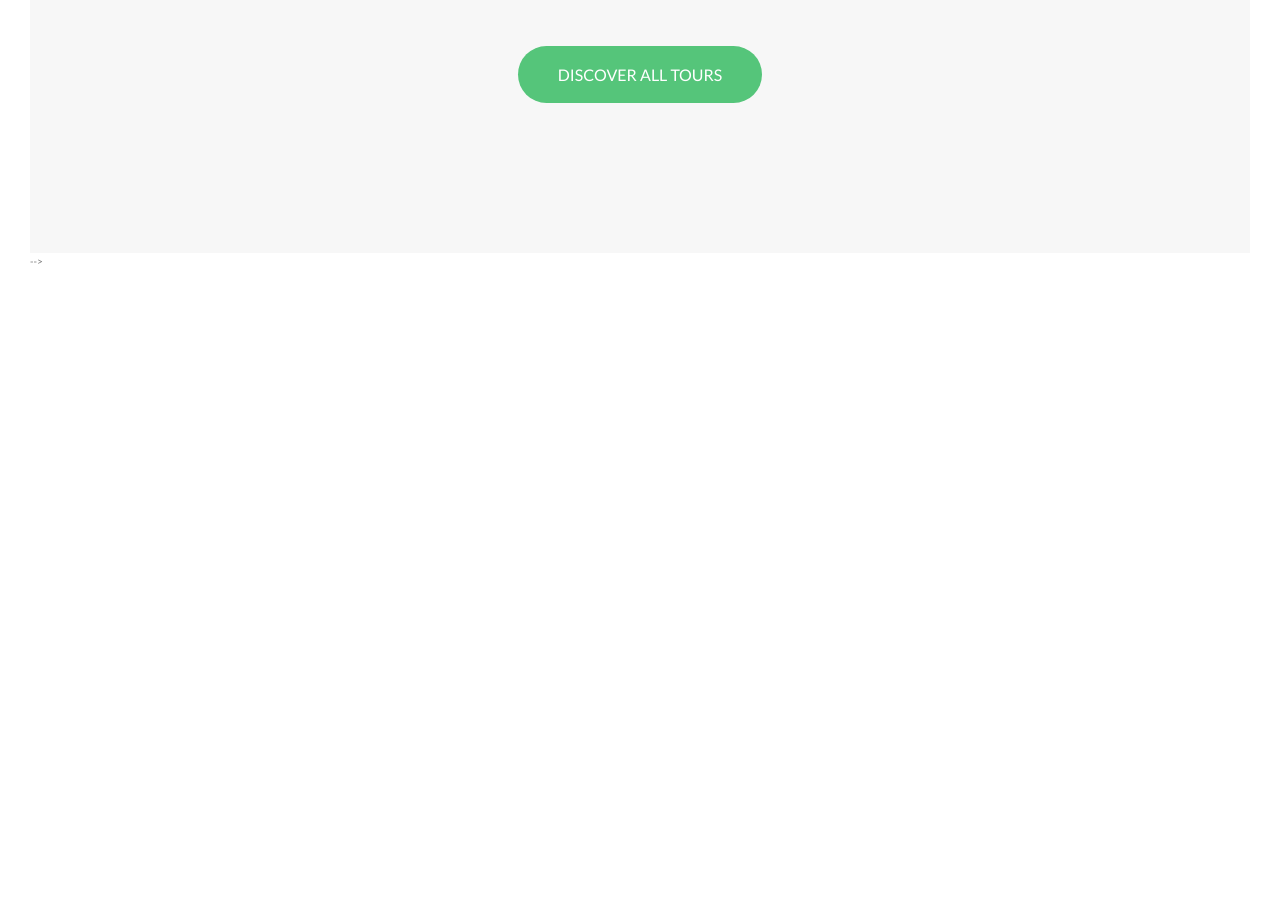
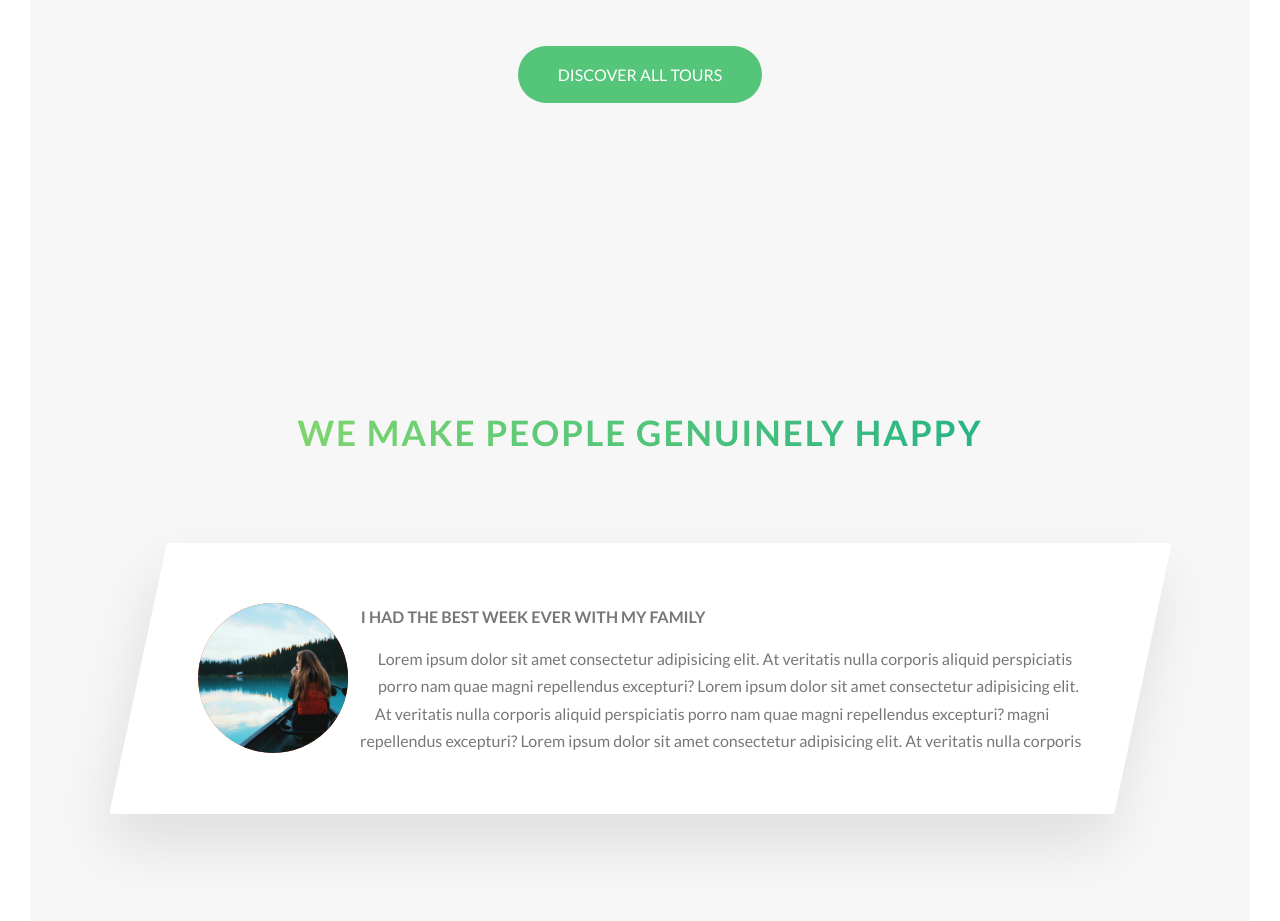
Before and after one commit to nikkisato/Natours_CSS_Course, a website: page index.html in a window 1280 px wide. Shown: the part 3019-3940 px from the top of the page. Before the commit the page ends 3319 px from the top, so only its background shows below. Drawn offline with Linux system fonts and the light colour scheme.

Commit message:
completed part 1

```diff
--- a/index.html
+++ b/index.html
@@ -151,7 +151,7 @@
                     <p class="card__price-only">Only</p>
                     <p class="card__price-value">$297</p>
                   </div>
-                  <a href="#" class="btn btn--white">Book now!</a>
+                  <a href="#" class="btn btn--white">Book now !</a>
                 </div>
               </div>
             </div>
@@ -179,12 +179,11 @@
                     <p class="card__price-only">Only</p>
                     <p class="card__price-value">$497</p>
                   </div>
-                  <a href="#" class="btn btn--white">Book now!</a>
+                  <a href="#" class="btn btn--white">Book now !</a>
                 </div>
               </div>
             </div>
           </div>
-
           <div class="col-1-of-3">
             <div class="card">
               <div class="card__side card__side--front">
@@ -208,19 +207,48 @@
                     <p class="card__price-only">Only</p>
                     <p class="card__price-value">$897</p>
                   </div>
-                  <a href="#" class="btn btn--white">Book now!</a>
+                  <a href="#" class="btn btn--white">Book now !</a>
                 </div>
               </div>
             </div>
           </div>
         </div>
-
         <div class="u-center-text u-margin-top-huge">
           <a href="#" class="btn btn--green">Discover all tours</a>
         </div>
       </section>
+      <section class="section-stories">
+        <div class="u-center-text u-margin-bottom-big">
+          <h2 class="heading-secondary">We make people genuinely happy</h2>
+        </div>
+        <div class="row">
+          <div class="story">
+            <figure class="story__shape">
+              <img
+                src="img/nat-8.jpg"
+                alt="Person on a tour"
+                class="story__img"
+              />
+            </figure>
+            <div class="story__text">
+              <h3 class="heading-tertiary u-margin-bottom-small">
+                I had the best week ever with my family
+              </h3>
+              <p>
+                Lorem ipsum dolor sit amet consectetur adipisicing elit. At
+                veritatis nulla corporis aliquid perspiciatis porro nam quae
+                magni repellendus excepturi? Lorem ipsum dolor sit amet
+                consectetur adipisicing elit. At veritatis nulla corporis
+                aliquid perspiciatis porro nam quae magni repellendus excepturi?
+                magni repellendus excepturi? Lorem ipsum dolor sit amet
+                consectetur adipisicing elit. At veritatis nulla corporis
+              </p>
+            </div>
+          </div>
+        </div>
+      </section>
     </main>
-    <!-- < !--
+    < !--
     <section class="grid-test">
       <div class="row">
         <div class="col-1-of-2">Col 1 of 2</div>
@@ -252,6 +280,5 @@
       </div>
     </section>
     -->
-    -->
   </body>
 </html>
--- a/pages/_home.scss
+++ b/pages/_home.scss
@@ -25,3 +25,9 @@
     margin-top: -11.5rem;
     padding: 25rem 0 15rem 0;
 }
+
+.section-stories {
+    padding: 15rem 0;
+    background-color: $color-grey-light-1;
+
+}
--- /dev/null
+++ b/sass/components/_story.scss
@@ -0,0 +1,32 @@
+.story {
+    width: 75%;
+    margin: 0 auto;
+    box-shadow: 0 3rem 6rem rgba($color-black, .1);
+    background-color: $color-white;
+    border-radius: 3px;
+    padding: 6rem;
+    padding-left: 9rem;
+    font-size: $default-font-size;
+    transform: skewX(-12deg);
+
+
+    &__shape {
+        width: 15rem;
+        height: 15rem;
+        float: left;
+        background-color: orangered;
+        -webkit-shape-outside: circle(50% at 50% 50%);
+        shape-outside: circle(50% at 50% 50%);
+        -webkit-clip-path: circle(50% at 50% 50%);
+        clip-path: circle(50% at 50% 50%);
+        transform: translateX(-3rem) skewX(12deg);
+    }
+
+    &__img {
+        height: 100%;
+    }
+
+    &__text {
+        transform: skewX(12deg);
+    }
+}
--- a/sass/main.scss
+++ b/sass/main.scss
@@ -15,3 +15,4 @@
 @import "components/composition";
 @import "components/feature-box";
 @import "components/cards";
+@import "components/story";
```
Also changed, not shown: css/style.css.
